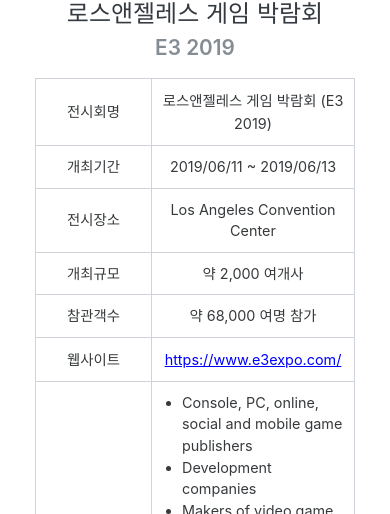
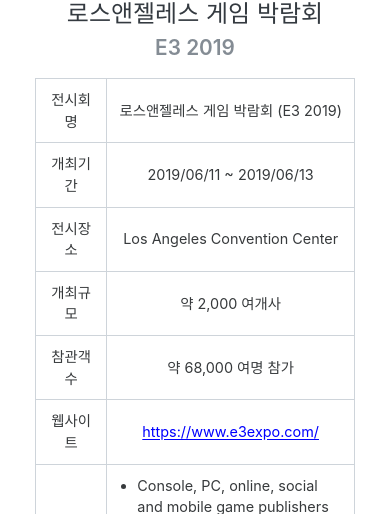
Before and after one commit to jparkSF/bas, a React (Create React App) app: page /event/E3-2019 in a window 390 px wide. Shown: the part 310-824 px from the top of the page. Built offline with nearby package versions, Linux system fonts and the light colour scheme.

Commit message:
mod style for mobile

```diff
--- a/public/assets/css/application.css
+++ b/public/assets/css/application.css
@@ -901,7 +901,9 @@
 }
 
 td:first-child {
-  width: 150px;
+  width: 15%;
+  max-width: 170px;
+  min-width: 50px;
 }
 
 .border-white {
@@ -1338,7 +1340,13 @@
     font-size: 0.9em;
   }
   td:first-child {
-    width: 95px;
+    width: auto;
+  }
+  .table-grid-mobile-univ td:first-child {
+    width: 55px;
+  }
+  .event-detail-wrapper {
+    max-width: unset !important;
   }
 }
 /*# sourceMappingURL=application.css.map */
--- a/public/assets/css/application.scss
+++ b/public/assets/css/application.scss
@@ -787,7 +787,9 @@
   color: $black-2;
 }
 td:first-child {
-  width: 150px;
+  width: 15%;
+  max-width: 170px;
+  min-width: 50px;
 }
 
 .border-white {
@@ -840,6 +842,12 @@
 
 .sidenav a:hover {
   color: #fff;
+}
+
+.card-button {
+  // border-radius: 7px;
+  // box-shadow: 0 3px 5px 0 rgba(0, 0, 0, 0.2), 0 6px 20px 0 rgba(0, 0, 0, 0.19);
+  // box-shadow: inset 0 0 3px #000000;
 }
 
 // .sidenav .closebtn {
@@ -1065,6 +1073,9 @@
     width: auto !important;
     // background-size: auto !important;
   }
+  .detail-content {
+    // margin: 0 40px;
+  }
 }
 @media only screen and (max-width: 615px) {
   .info-cards-wrapper {
@@ -1235,7 +1246,20 @@
     font-size: 0.9em;
   }
   td:first-child {
-    width: 95px;
+    // min-width: 65px;
+    width: auto;
+  }
+
+  td:last-child {
+    // width: auto !important;
+  }
+  .table-grid-mobile-univ {
+    td:first-child {
+      width: 55px;
+    }
+  }
+  .event-detail-wrapper {
+    max-width: unset !important;
   }
 }
 
--- a/public/index.html
+++ b/public/index.html
@@ -5,8 +5,16 @@
     <meta content="width=device-width, initial-scale=1" name="viewport"/>
     <meta content="width=device-width, initial-scale=1, shrink-to-fit=no" name="viewport"/>
 
+    <meta content="#000000" name="theme-color"/>
+    <meta content="index,nofollow" name="robots">
+    <meta content="베스트 어메리카 서비스 | 실리콘밸리투어" property="og:title">
+    <meta content="http://siliconvalleytour.info" property="og:url">
+    <meta content="IT 컨퍼런스, 기업탐방, 통역 전문 서비스" property="og:description">
+    <meta content="http://siliconvalleytour.info/assets/image/banner/main-banner-01.jpg" property="og:image">
+    <meta content="silicon valley tour, siliconvalleytour, best america services, bas, san francisco, conference, tour, 실리콘밸리, 실리콘밸리투어, 베스트 어메리카 서비스, 샌프란시스코, 컨퍼런스, 투어" name="keywords">
     <meta
-    content="#000000" name="theme-color"/>
+    content="IT 컨퍼런스, 기업탐방, 통역 전문 서비스" name="description">
+
     <!-- <link href="https://maxcdn.bootstrapcdn.com/bootstrap/3.3.6/css/bootstrap.min.css" rel="stylesheet"/> -->
     <link href="/assets/image/ggb-shortcut.png" rel="shortcut icon"/>
     <link href="/assets/image/ggb-shortcut.png" rel="apple-touch-icon" sizes="57x57">
--- a/src/App/Pages/CompanyDetail.js
+++ b/src/App/Pages/CompanyDetail.js
@@ -42,7 +42,7 @@
           className="narrow banner-mobile company-detail-mobile"
           style={style}
         />
-        <div className="eventDetailWrapper">
+        <div className="event-detail-wrapper narrow">
           <div className="detail-content">
             <h1>{name.ko}</h1>
             <h2>{name.en}</h2>
--- a/src/App/Pages/EventDetail.js
+++ b/src/App/Pages/EventDetail.js
@@ -62,7 +62,7 @@
       return (
         <div className="content-mobile">
           <div className="narrow banner-mobile" style={style} />
-          <div className="eventDetailWrapper">
+          <div className="event-detail-wrapper narrow">
             <div className="detail-content">
               <h1>{eventName.ko}</h1>
               <h2>{eventName.en}</h2>
--- a/src/App/Pages/Main.js
+++ b/src/App/Pages/Main.js
@@ -88,7 +88,7 @@
           let parsedEventName = event.eventName.en.split(" ").join("-");
 
           return (
-            <div key={idx} className="main-card">
+            <div key={idx} className="main-card card-button">
               <Link
                 to={{
                   pathname: `event/${parsedEventName}`,
@@ -151,7 +151,7 @@
           };
 
           return (
-            <div key={com} className="main-card-companies">
+            <div key={com} className="main-card-companies card-button">
               <Link
                 to={{
                   pathname: `/company-info/${com}`,
@@ -180,7 +180,7 @@
     let shuffledColleges = this.shuffle(Object.keys(colleges));
     const numberOfColleges = 3;
     return (
-      <div className="main-card-container narrow">
+      <div className="main-card-container narrow card-button">
         {shuffledColleges.slice(0, numberOfColleges).map(coll => {
           let imageUrl = colleges[coll].images.thumbnail;
           let style = {
--- a/src/App/Pages/UniversityDetail.js
+++ b/src/App/Pages/UniversityDetail.js
@@ -47,7 +47,7 @@
             <h1>{name.ko}</h1>
             <h2>{name.en}</h2>
 
-            <div className="event-table">
+            <div className="event-table table-grid-mobile-univ">
               <table>
                 <tbody>
                   <tr>
```
Also changed, not shown: 1 other file (tests, documents, lock files or other folders).
